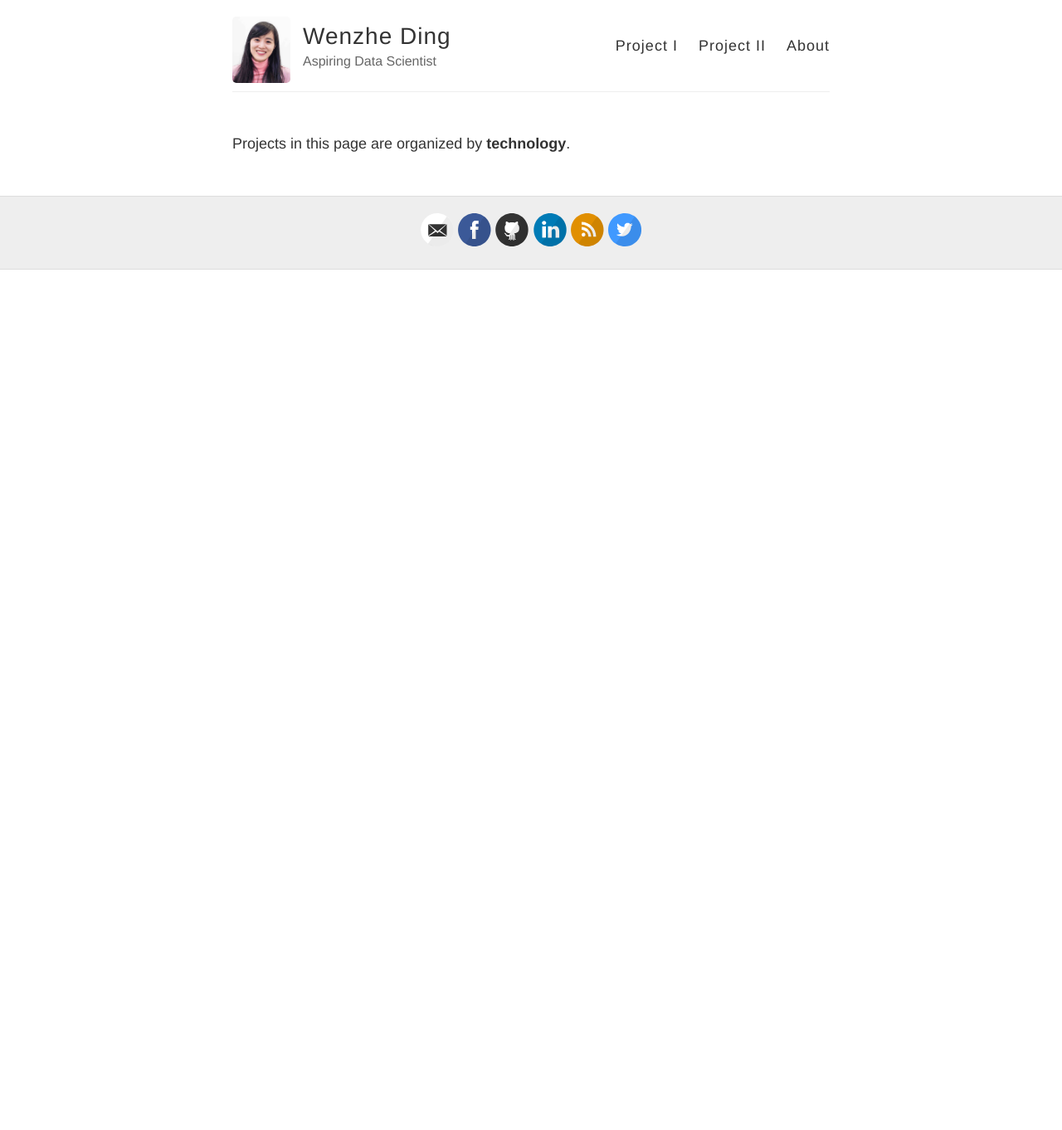
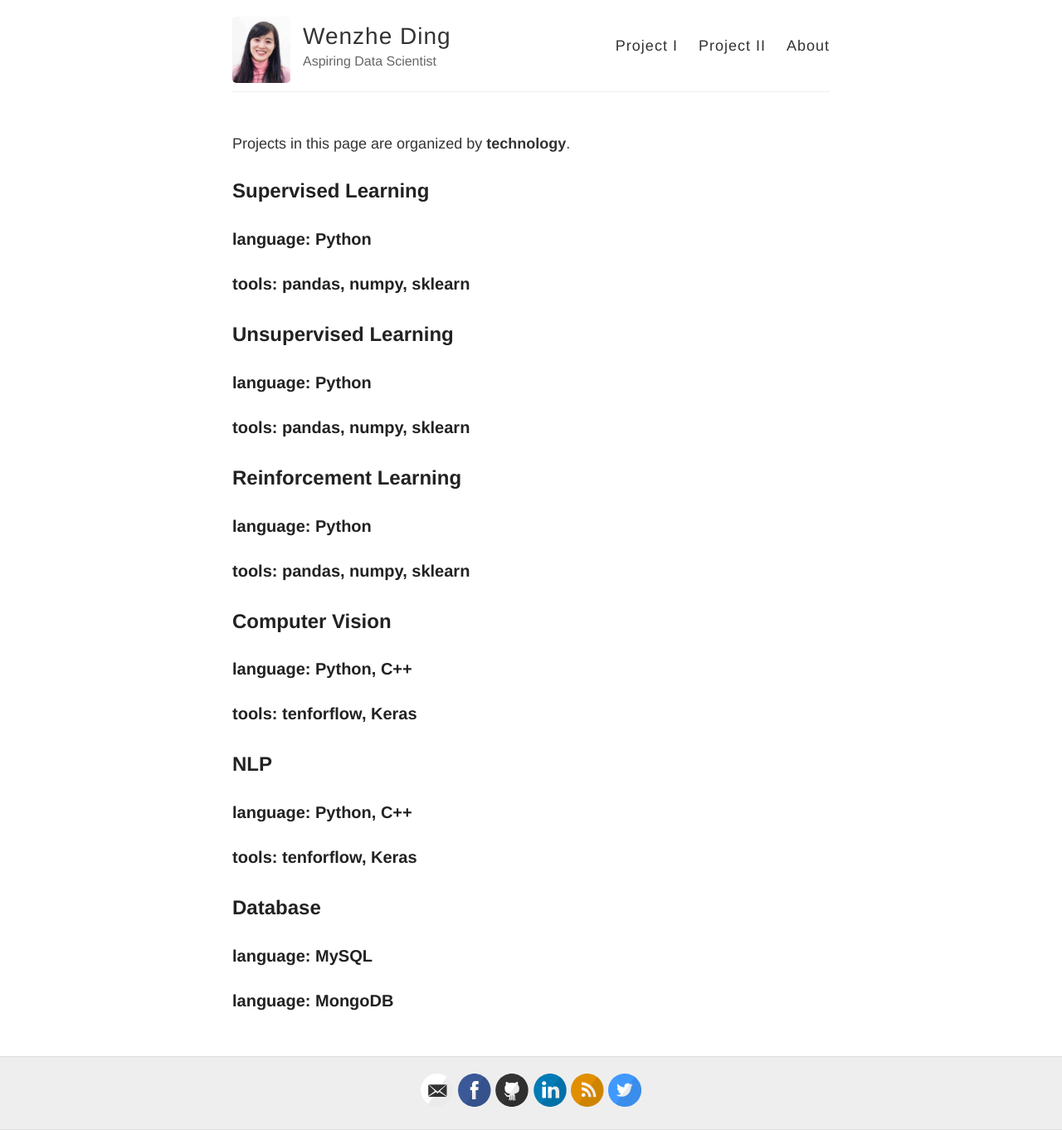
Before and after one commit to wzding/deprecated_wzding.github.io, a Jekyll site: the page built from project2.md, in a window 1280 px wide. Shown: the whole page at 83% size. Built offline with Jekyll 4.4.1, drawn with Linux system fonts in a browser that asks for light colours; before the commit the page ends 900 px from its top, so only the background shows below that.

Commit message:
added section headers

```diff
--- a/project2.md
+++ b/project2.md
@@ -4,3 +4,36 @@ permalink: /project2/
 ---
 
 Projects in this page are organized by **technology**.
+
+## Supervised Learning
+### language: Python
+### tools: pandas, numpy, sklearn
+
+
+## Unsupervised Learning
+### language: Python
+### tools: pandas, numpy, sklearn
+
+
+
+## Reinforcement Learning
+### language: Python
+### tools: pandas, numpy, sklearn
+
+
+## Computer Vision
+### language: Python, C++
+### tools: tenforflow, Keras
+
+
+## NLP
+### language: Python, C++
+### tools: tenforflow, Keras
+
+
+## Database
+### language: MySQL
+
+
+
+### language: MongoDB
```
